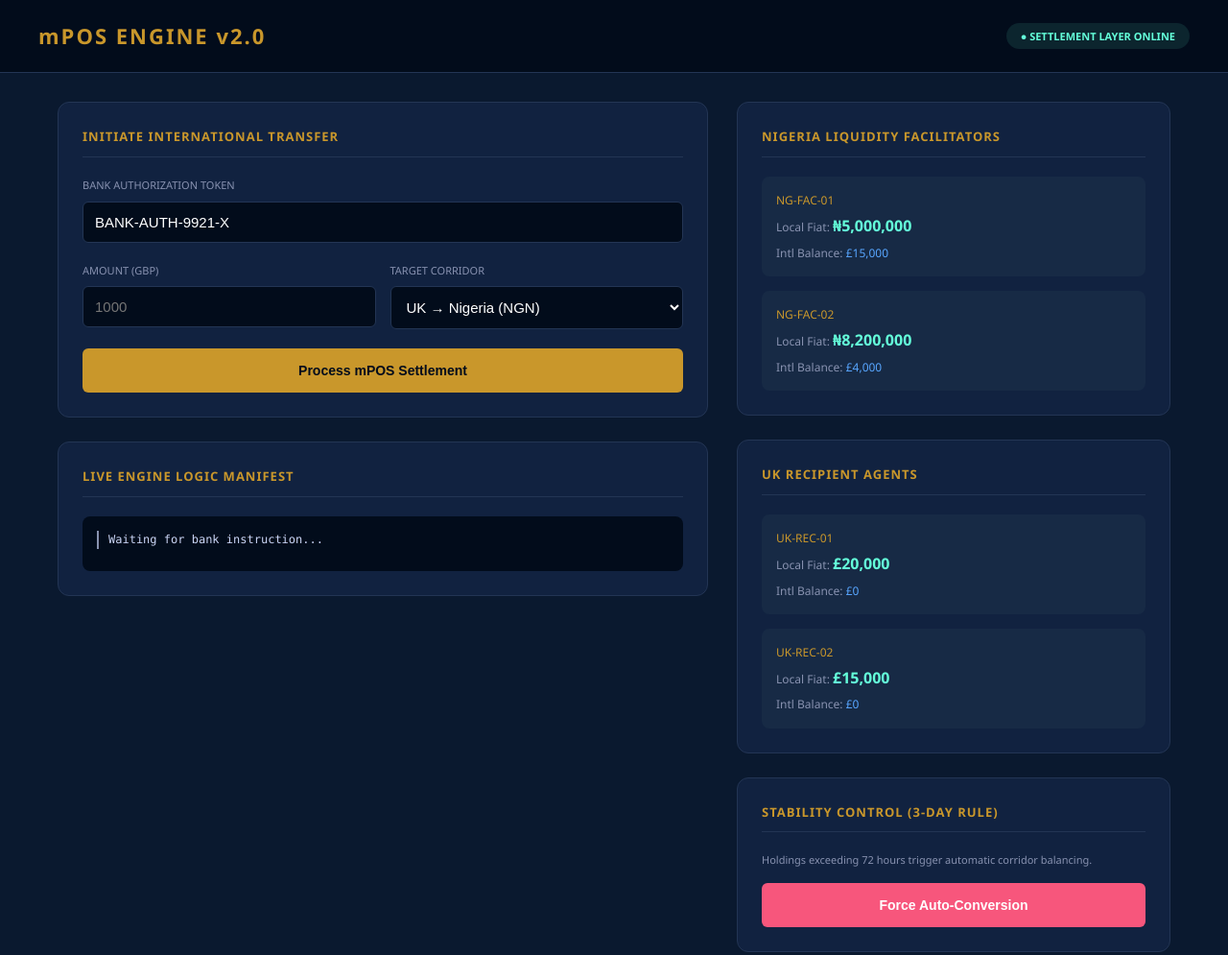
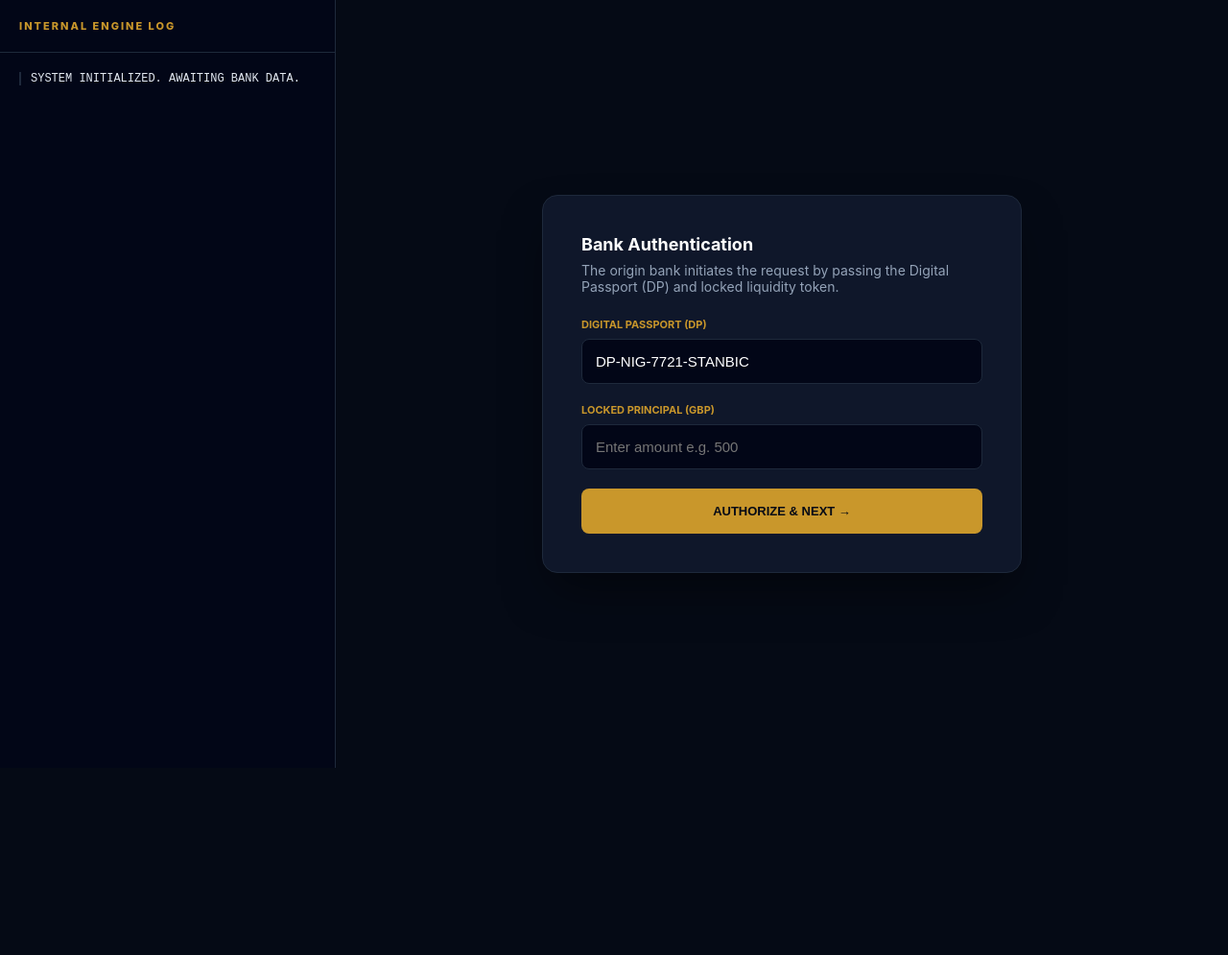
Before and after one commit to VershimaKwaghshi/mpos-simulation, a plain HTML site: page index.html in a window 1280 px wide. Shown: the whole page at 96% size. After the commit the page ends 800 px from the top, so only its background shows below. Drawn offline with Linux system fonts and the light colour scheme.

Commit message:
Update index.html

```diff
--- a/index.html
+++ b/index.html
@@ -3,213 +3,168 @@
 <head>
     <meta charset="UTF-8">
     <meta name="viewport" content="width=device-width, initial-scale=1.0">
-    <title>mPOS Core Engine — Institutional Terminal</title>
+    <title>mPOS Institutional Terminal</title>
     <style>
         :root {
-            --bg-dark: #0A192F;
-            --card-dark: #112240;
+            --bg-dark: #050A15;
+            --card-dark: #0F172A;
             --mpos-gold: #C9972B;
-            --mpos-blue: #58a6ff;
-            --text-main: #ccd6f6;
-            --text-dim: #8892b0;
-            --success: #64ffda;
-            --danger: #f7567c;
+            --mpos-blue: #38BDF8;
+            --text-main: #E2E8F0;
+            --text-dim: #94A3B8;
+            --success: #10B981;
+            --border: #1E293B;
         }
 
         * { box-sizing: border-box; margin: 0; padding: 0; }
-        body { font-family: 'Segoe UI', system-ui, sans-serif; background: var(--bg-dark); color: var(--text-main); line-height: 1.6; }
+        body { font-family: 'Inter', system-ui, sans-serif; background: var(--bg-dark); color: var(--text-main); height: 100vh; overflow: hidden; }
 
-        /* HEADER */
-        .top-nav { background: #020c1b; padding: 20px 40px; display: flex; justify-content: space-between; align-items: center; border-bottom: 1px solid #233554; }
-        .logo { font-weight: 800; color: var(--mpos-gold); font-size: 22px; letter-spacing: 2px; }
-        .engine-status { font-size: 11px; color: var(--success); font-weight: 700; background: rgba(100, 255, 218, 0.1); padding: 5px 15px; border-radius: 20px; }
+        /* TERMINAL LAYOUT */
+        .app-container { display: flex; height: 100vh; }
 
-        /* MAIN LAYOUT */
-        .grid-container { max-width: 1200px; margin: 30px auto; display: grid; grid-template-columns: 1.5fr 1fr; gap: 30px; padding: 0 20px; }
+        /* SIDEBAR ENGINE LOG (PERSISTENT CONTEXT) */
+        .sidebar { width: 350px; background: #020617; border-right: 1px solid var(--border); display: flex; flex-direction: column; }
+        .sidebar-header { padding: 20px; font-size: 11px; font-weight: 800; color: var(--mpos-gold); letter-spacing: 2px; border-bottom: 1px solid var(--border); }
+        .engine-manifest { flex: 1; padding: 20px; font-family: 'Fira Code', monospace; font-size: 12px; overflow-y: auto; }
+        .manifest-line { margin-bottom: 12px; padding-left: 10px; border-left: 2px solid var(--border); }
+        .manifest-line.active { border-color: var(--mpos-blue); color: var(--mpos-blue); }
 
-        .card { background: var(--card-dark); border-radius: 12px; padding: 25px; border: 1px solid #233554; margin-bottom: 25px; }
-        .card-header { border-bottom: 1px solid #233554; margin-bottom: 20px; padding-bottom: 10px; font-weight: 700; color: var(--mpos-gold); text-transform: uppercase; font-size: 13px; letter-spacing: 1px; }
+        /* MAIN CONTENT AREA */
+        .main-content { flex: 1; display: flex; align-items: center; justify-content: center; position: relative; }
+        .page { display: none; width: 100%; max-width: 500px; padding: 40px; background: var(--card-dark); border-radius: 16px; border: 1px solid var(--border); box-shadow: 0 25px 50px -12px rgba(0,0,0,0.5); }
+        .page.active { display: block; animation: fadeIn 0.4s ease-out; }
 
-        /* INPUTS */
-        .input-group { margin-bottom: 20px; }
-        label { display: block; font-size: 11px; color: var(--text-dim); text-transform: uppercase; margin-bottom: 8px; }
-        input, select { width: 100%; padding: 12px; background: #020c1b; border: 1px solid #233554; border-radius: 6px; color: white; font-size: 15px; }
-        input:focus { border-color: var(--mpos-blue); outline: none; }
+        @keyframes fadeIn { from { opacity: 0; transform: translateY(10px); } to { opacity: 1; transform: translateY(0); } }
 
-        button { width: 100%; padding: 15px; background: var(--mpos-gold); color: #020c1b; border: none; border-radius: 6px; font-weight: 800; cursor: pointer; font-size: 14px; transition: transform 0.2s; }
-        button:hover { opacity: 0.9; transform: translateY(-2px); }
+        /* UI COMPONENTS */
+        h2 { font-size: 18px; margin-bottom: 8px; color: white; }
+        p { color: var(--text-dim); font-size: 14px; margin-bottom: 24px; }
 
-        /* ENGINE VISUALIZER */
-        .engine-log { font-family: 'Consolas', monospace; font-size: 12px; background: #020c1b; padding: 15px; border-radius: 8px; max-height: 250px; overflow-y: auto; }
-        .log-entry { margin-bottom: 8px; border-left: 2px solid var(--text-dim); padding-left: 10px; }
-        .log-entry.active { border-color: var(--success); color: var(--success); }
+        .input-box { margin-bottom: 20px; }
+        label { display: block; font-size: 11px; font-weight: 700; color: var(--mpos-gold); text-transform: uppercase; margin-bottom: 8px; }
+        input, select { width: 100%; padding: 14px; background: #020617; border: 1px solid var(--border); border-radius: 8px; color: white; font-size: 15px; }
 
-        /* AGENT GRID */
-        .agent-list { display: grid; grid-template-columns: 1fr; gap: 15px; }
-        .agent-card { background: #172a45; padding: 15px; border-radius: 8px; font-size: 12px; }
-        .agent-val { font-weight: 700; color: var(--success); font-size: 16px; }
-        .agent-label { color: var(--text-dim); margin-top: 5px; display: block; }
+        .btn { width: 100%; padding: 16px; background: var(--mpos-gold); color: #050A15; border: none; border-radius: 8px; font-weight: 800; cursor: pointer; text-transform: uppercase; font-size: 13px; }
+        .btn:hover { filter: brightness(1.1); }
 
-        /* ANIMATION */
-        @keyframes pulse { 0% { opacity: 1; } 50% { opacity: 0.5; } 100% { opacity: 1; } }
-        .processing { animation: pulse 1s infinite; color: var(--mpos-gold); font-weight: bold; }
+        .agent-pill { background: #1E293B; padding: 15px; border-radius: 10px; margin-bottom: 10px; border-left: 4px solid var(--mpos-blue); }
+        .agent-val { font-family: monospace; color: var(--success); font-weight: bold; }
     </style>
 </head>
 <body>
 
-<nav class="top-nav">
-    <div class="logo">mPOS ENGINE v2.0</div>
-    <div class="engine-status">● SETTLEMENT LAYER ONLINE</div>
-</nav>
+<div class="app-container">
+    <div class="sidebar">
+        <div class="sidebar-header">INTERNAL ENGINE LOG</div>
+        <div id="manifest" class="engine-manifest">
+            <div class="manifest-line">SYSTEM INITIALIZED. AWAITING BANK DATA.</div>
+        </div>
+    </div>
 
-<div class="grid-container">
+    <div class="main-content">
 
-    <section>
-        <div class="card">
-            <div class="card-header">Initiate International Transfer</div>
-            <div class="input-group">
-                <label>Bank Authorization Token</label>
-                <input type="text" id="bank_token" value="BANK-AUTH-9921-X" disabled>
+        <div id="page1" class="page active">
+            <h2>Bank Authentication</h2>
+            <p>The origin bank initiates the request by passing the Digital Passport (DP) and locked liquidity token.</p>
+            <div class="input-box">
+                <label>Digital Passport (DP)</label>
+                <input type="text" id="dp_id" value="DP-NIG-7721-STANBIC" readonly>
             </div>
-            <div style="display: grid; grid-template-columns: 1fr 1fr; gap: 15px;">
-                <div class="input-group">
-                    <label>Amount (GBP)</label>
-                    <input type="number" id="send_amt" placeholder="1000">
-                </div>
-                <div class="input-group">
-                    <label>Target Corridor</label>
-                    <select>
-                        <option>UK → Nigeria (NGN)</option>
-                    </select>
-                </div>
+            <div class="input-box">
+                <label>Locked Principal (GBP)</label>
+                <input type="number" id="principal" placeholder="Enter amount e.g. 500">
             </div>
-            <button onclick="runEngine()">Process mPOS Settlement</button>
+            <button class="btn" onclick="goToPage(2, 'BANK_AUTH_SUCCESS: Received £' + document.getElementById('principal').value + ' for DP-NIG-7721')">Authorize & Next →</button>
         </div>
 
-        <div class="card">
-            <div class="card-header">Live Engine Logic Manifest</div>
-            <div id="engine_log" class="engine-log">
-                <div class="log-entry">Waiting for bank instruction...</div>
+        <div id="page2" class="page">
+            <h2>Agent Randomization</h2>
+            <p>mPOS engine scans accredited local facilitators. No party chooses their partner.</p>
+            <div class="agent-pill">
+                <label>Sender Facilitator (NGN)</label>
+                <div id="fac_id">NG-LQD-09 (Lagos)</div>
             </div>
-        </div>
-    </section>
-
-    <aside>
-        <div class="card">
-            <div class="card-header">Nigeria Liquidity Facilitators</div>
-            <div class="agent-list" id="ng_agents">
-                </div>
+            <div class="agent-pill">
+                <label>Recipient Facilitator (GBP)</label>
+                <div id="rec_id">UK-LQD-14 (London)</div>
+            </div>
+            <button class="btn" onclick="processAssignment()">Lock Pairs & Route →</button>
         </div>
 
-        <div class="card">
-            <div class="card-header">UK Recipient Agents</div>
-            <div class="agent-list" id="uk_agents">
-                </div>
+        <div id="page3" class="page">
+            <h2>Digital Ledger Settlement</h2>
+            <p>Simultaneously crediting fiat and deducting international balance across both corridors.</p>
+            <div class="agent-pill" style="border-color: var(--success);">
+                <label>Nigeria Facilitator Ledger</label>
+                <div>Fiat: <span class="agent-val" id="ng_fiat">+ ₦0</span></div>
+                <div>Intl Balance: <span style="color: var(--danger);">- £0</span></div>
+            </div>
+            <div class="agent-pill" style="border-color: var(--mpos-gold);">
+                <label>UK Recipient Ledger (Includes 0.2% Buffer)</label>
+                <div>Fiat: <span style="color: var(--danger);" id="uk_fiat">- £0</span></div>
+                <div>Intl Balance: <span class="agent-val" id="uk_ledger">+ £0</span></div>
+            </div>
+            <button class="btn" onclick="goToPage(4, 'LEDGER_BALANCED: Obligations updated digitally.')">Finalize Settlement →</button>
         </div>
 
-        <div class="card">
-            <div class="card-header">Stability Control (3-Day Rule)</div>
-            <p style="font-size: 11px; color: var(--text-dim); margin-bottom: 15px;">
-                Holdings exceeding 72 hours trigger automatic corridor balancing.
-            </p>
-            <button style="background: var(--danger); color: white;" onclick="simulateStagnation()">Force Auto-Conversion</button>
+        <div id="page4" class="page">
+            <h2 style="color: var(--success);">Settlement Finalized</h2>
+            <p>The transaction is recorded. The recipient bank is now clear to credit the end user.</p>
+            <div class="input-box">
+                <label>mPOS Reference</label>
+                <input type="text" id="final_ref" readonly>
+            </div>
+            <div class="agent-pill">
+                <label>Network Health</label>
+                <div style="color: var(--success);">Stable — 0.2% Buffer Retained</div>
+            </div>
+            <button class="btn" onclick="location.reload()">New Transaction</button>
         </div>
-    </aside>
+
+    </div>
 </div>
 
 <script>
-    // System State
-    const state = {
-        ngAgents: [
-            { id: "NG-FAC-01", fiat: 5000000, ledger: 15000 },
-            { id: "NG-FAC-02", fiat: 8200000, ledger: 4000 }
-        ],
-        ukAgents: [
-            { id: "UK-REC-01", fiat: 20000, ledger: 0 },
-            { id: "UK-REC-02", fiat: 15000, ledger: 0 }
-        ],
-        rate: 1850
-    };
+    let currentPrincipal = 0;
+    const rate = 1850;
 
-    function renderAgents() {
-        const ngHtml = state.ngAgents.map(a => `
-            <div class="agent-card">
-                <span style="color: var(--mpos-gold)">${a.id}</span>
-                <span class="agent-label">Local Fiat: <span class="agent-val">₦${a.fiat.toLocaleString()}</span></span>
-                <span class="agent-label">Intl Balance: <span style="color: var(--mpos-blue)">£${a.ledger.toLocaleString()}</span></span>
-            </div>
-        `).join('');
-
-        const ukHtml = state.ukAgents.map(a => `
-            <div class="agent-card">
-                <span style="color: var(--mpos-gold)">${a.id}</span>
-                <span class="agent-label">Local Fiat: <span class="agent-val">£${a.fiat.toLocaleString()}</span></span>
-                <span class="agent-label">Intl Balance: <span style="color: var(--mpos-blue)">£${a.ledger.toLocaleString()}</span></span>
-            </div>
-        `).join('');
-
-        document.getElementById('ng_agents').innerHTML = ngHtml;
-        document.getElementById('uk_agents').innerHTML = ukHtml;
+    function addManifest(msg) {
+        const manifest = document.getElementById('manifest');
+        const div = document.createElement('div');
+        div.className = 'manifest-line active';
+        div.innerText = `[${new Date().toLocaleTimeString()}] ${msg}`;
+        manifest.prepend(div);
     }
 
-    function addLog(msg, isProcessing = false) {
-        const log = document.getElementById('engine_log');
-        const div = document.createElement('div');
-        div.className = 'log-entry active';
-        if (isProcessing) div.classList.add('processing');
-        div.innerText = `[${new Date().toLocaleTimeString()}] ${msg}`;
-        log.prepend(div);
+    function goToPage(pageNum, logMsg) {
+        document.querySelectorAll('.page').forEach(p => p.classList.remove('active'));
+        document.getElementById('page' + pageNum).classList.add('active');
+        if (logMsg) addManifest(logMsg);
+
+        if (pageNum === 2) {
+            currentPrincipal = parseFloat(document.getElementById('principal').value);
+            addManifest("SCANNING: Identifying best-fit agents for Nigeria/UK corridor...");
+        }
     }
 
-    async function runEngine() {
-        const amt = parseFloat(document.getElementById('send_amt').value);
-        if (!amt) return alert("Enter amount");
+    function processAssignment() {
+        addManifest("PAIR_LOCKED: Agents NG-LQD-09 and UK-LQD-14 assigned.");
 
-        addLog("BANK_AUTH_SUCCESS: Received instruction for £" + amt);
-        await new Promise(r => setTimeout(r, 800));
+        // Calculate Ledger Logic
+        const ngnVal = currentPrincipal * rate;
+        const buffer = currentPrincipal * 0.002;
+        const netIntl = currentPrincipal - buffer;
 
-        addLog("SCANNING: Locating accredited facilitators in Nigeria corridor...");
-        await new Promise(r => setTimeout(r, 800));
+        document.getElementById('ng_fiat').innerText = "+ ₦" + ngnVal.toLocaleString();
+        document.getElementById('uk_fiat').innerText = "- £" + currentPrincipal.toLocaleString();
+        document.getElementById('uk_ledger').innerText = "+ £" + netIntl.toLocaleString();
 
-        // Logic: Pick random agents
-        const ngIdx = Math.floor(Math.random() * 2);
-        const ukIdx = Math.floor(Math.random() * 2);
-        const facilitator = state.ngAgents[ngIdx];
-        const recipient = state.ukAgents[ukIdx];
-
-        addLog(`MATCHED: ${facilitator.id} (NG) matched with ${recipient.id} (UK)`);
-        await new Promise(r => setTimeout(r, 800));
-
-        // Execution
-        const ngnVal = amt * state.rate;
-        facilitator.fiat += ngnVal;
-        facilitator.ledger -= amt;
-
-        recipient.fiat -= amt;
-        recipient.ledger += (amt * 0.998); // 0.2% buffer deducted
-
-        addLog(`ROUTING: Crediting NGN ${ngnVal.toLocaleString()} to ${facilitator.id}`);
-        addLog(`ROUTING: Deducting £${amt} from ${recipient.id} to satisfy payout`);
-
-        await new Promise(r => setTimeout(r, 800));
-        addLog("SETTLEMENT_COMPLETE: International Ledger Adjusted.");
-        renderAgents();
+        goToPage(3, "ROUTING: Simultaneous Fiat/Ledger exchange initiated.");
     }
 
-    function simulateStagnation() {
-        addLog("WATCHDOG_ALERT: Agent NG-FAC-01 holding ledger balance > 72hrs");
-        setTimeout(() => {
-            const agent = state.ngAgents[0];
-            const fee = agent.ledger * 0.0008;
-            addLog(`AUTO_CONVERT: Executed at 0.08% penalty. Stability restored.`);
-            agent.fiat += (agent.ledger * state.rate) - (fee * state.rate);
-            agent.ledger = 0;
-            renderAgents();
-        }, 1000);
-    }
+    // Generate random ref for final page
+    document.getElementById('final_ref').value = "mPOS-" + Math.random().toString(36).substr(2, 9).toUpperCase();
+</script>
 
-    // Initial Load
-    renderAgents();
-</script>
 </body>
 </html>
```
